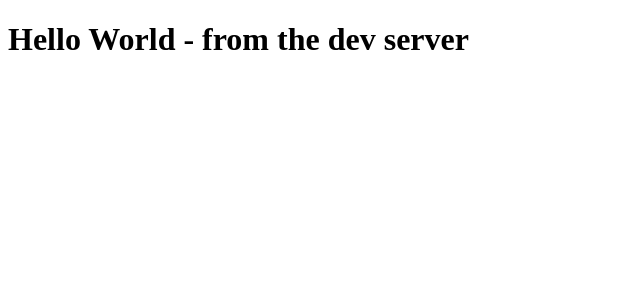
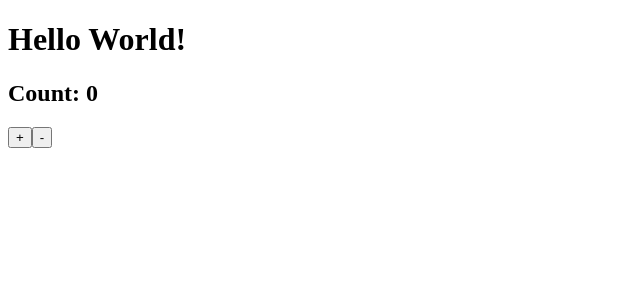
Before and after one commit to stivon/egghead-react-boilerplate, a React app: page / in a window 1280 px wide. Shown: the top 300 px of the page, without its empty margins (0-640 px from the left). Built offline with nearby package versions, Linux system fonts and the light colour scheme.

Commit message:
added plugin-proposal-class-properties

```diff
--- a/package.json
+++ b/package.json
@@ -22,6 +22,7 @@
   "devDependencies": {
     "@babel/cli": "^7.11.5",
     "@babel/core": "^7.11.5",
+    "@babel/plugin-proposal-class-properties": "^7.10.4",
     "@babel/preset-env": "^7.11.5",
     "@babel/preset-react": "^7.10.4",
     "babel-loader": "^8.1.0",
--- a/src/App.js
+++ b/src/App.js
@@ -1,8 +1,26 @@
 import React from 'react'
 
 class App extends React.Component {
+  state = {
+    count: 0,
+  }
   render() {
-    return <h1>Hello World - from the dev server</h1>
+    return (
+      <div>
+        <h1>Hello World!</h1>
+        <h2>Count: {this.state.count} </h2>
+        <button
+          onClick={() => this.setState((state) => ({ count: state.count + 1 }))}
+        >
+          +
+        </button>
+        <button
+          onClick={() => this.setState((state) => ({ count: state.count - 1 }))}
+        >
+          -
+        </button>
+      </div>
+    )
   }
 }
 
--- a/webpack.config.base.js
+++ b/webpack.config.base.js
@@ -15,6 +15,7 @@
         exclude: /node_modules/,
         options: {
           presets: ['@babel/preset-env', '@babel/preset-react'],
+          plugins: ['@babel/plugin-proposal-class-properties'],
         },
       },
     ],
```
Also changed, not shown: 1 other file (tests, documents, lock files or other folders).
